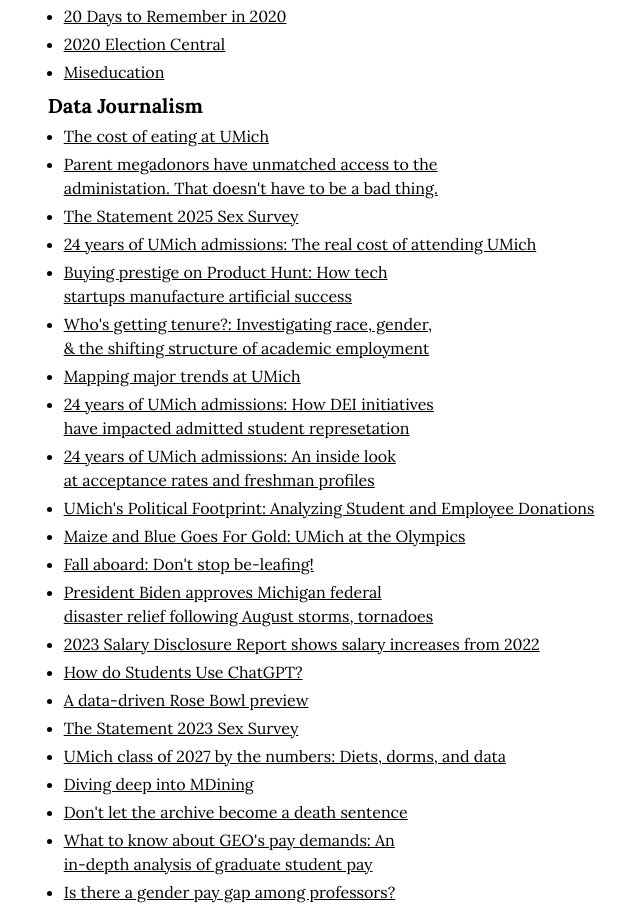
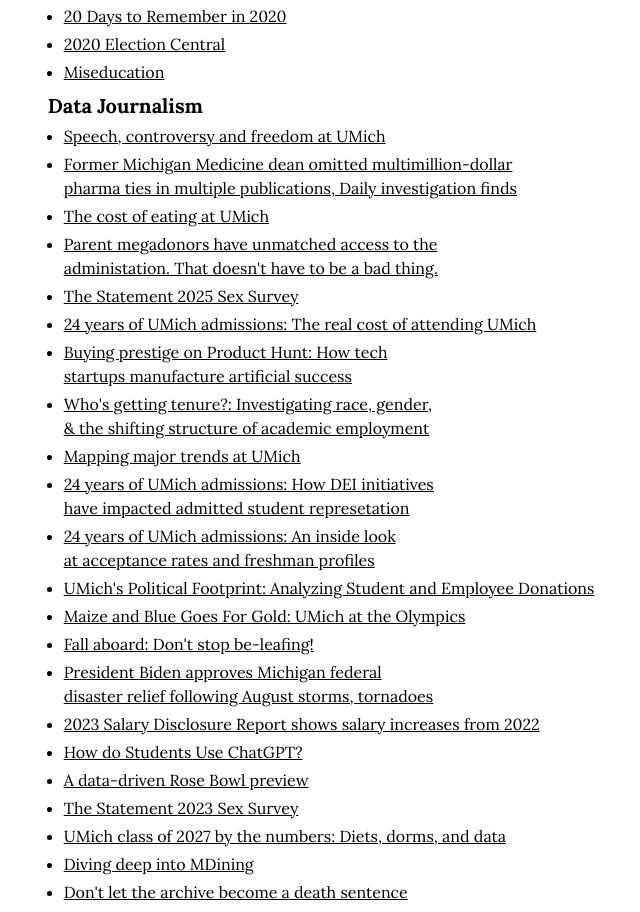
Before and after one commit to michigandaily/michigandaily.github.io, a Next.js app: page / in a window 1280 px wide. Shown: the part 2380-3292 px from the top of the page, without its empty margins (311-951 px from the left). Built offline with nearby package versions, Linux system fonts and the light colour scheme.

Commit message:
updated data stories

```diff
--- a/src/app/page.tsx
+++ b/src/app/page.tsx
@@ -444,6 +444,16 @@
             </h3>
             <UnorderedList>
                <li>
+                <Link href="https://www.michigandaily.com/web/data/speech-controversy-and-freedom-at-umich/">
+                  Speech, controversy and freedom at UMich
+                </Link>
+               </li>
+               <li>
+                <Link href="https://www.michigandaily.com/news/former-michigan-medicine-dean-omitted-multimillion-dollar-pharma-ties-in-multiple-publications-daily-investigation-finds/">
+                  Former Michigan Medicine dean omitted multimillion-dollar pharma ties in multiple publications, Daily investigation finds
+                </Link>
+               </li>
+               <li>
                 <Link href="https://www.michigandaily.com/web/data/the-cost-of-eating-at-umich/">
                   The cost of eating at UMich
                 </Link>
```
